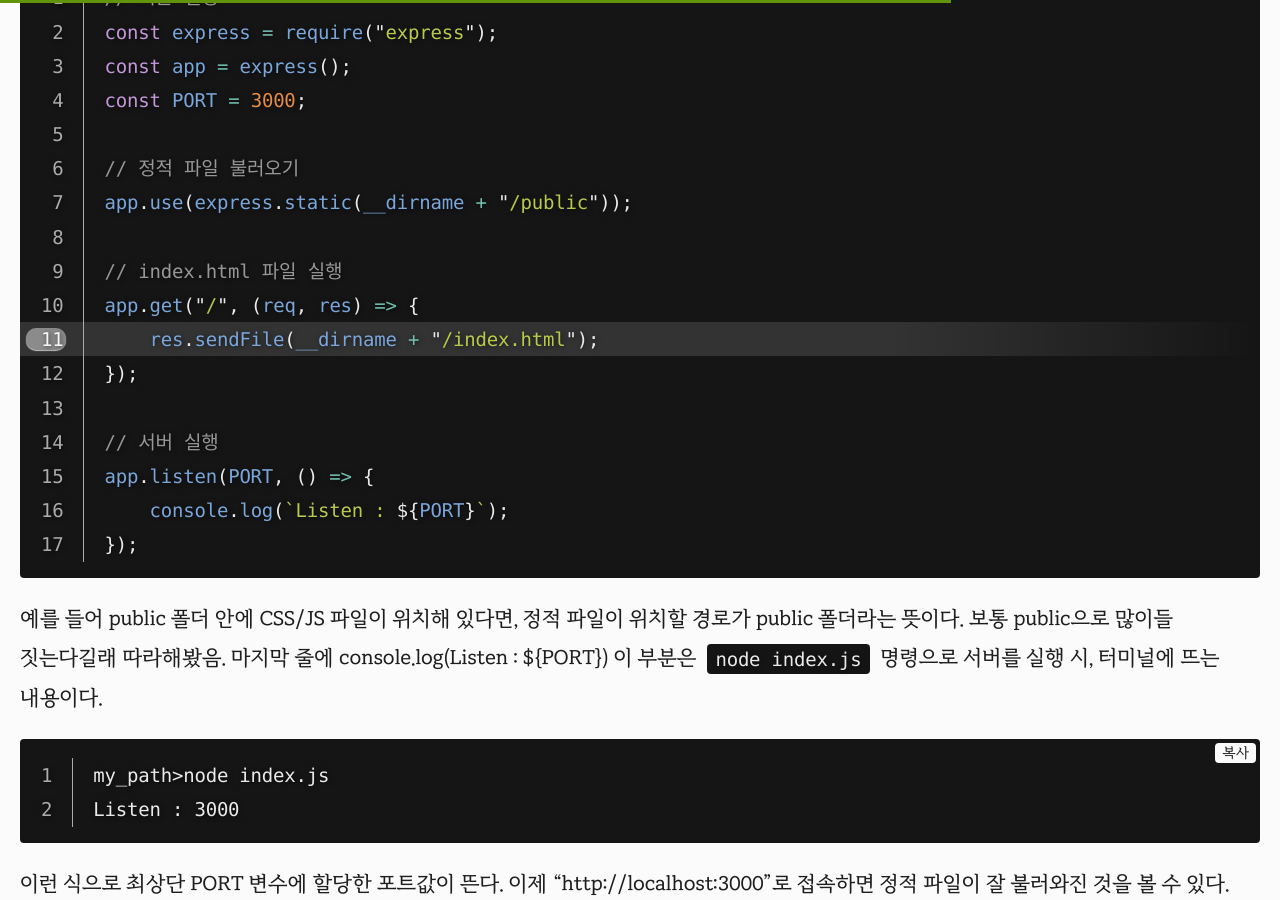
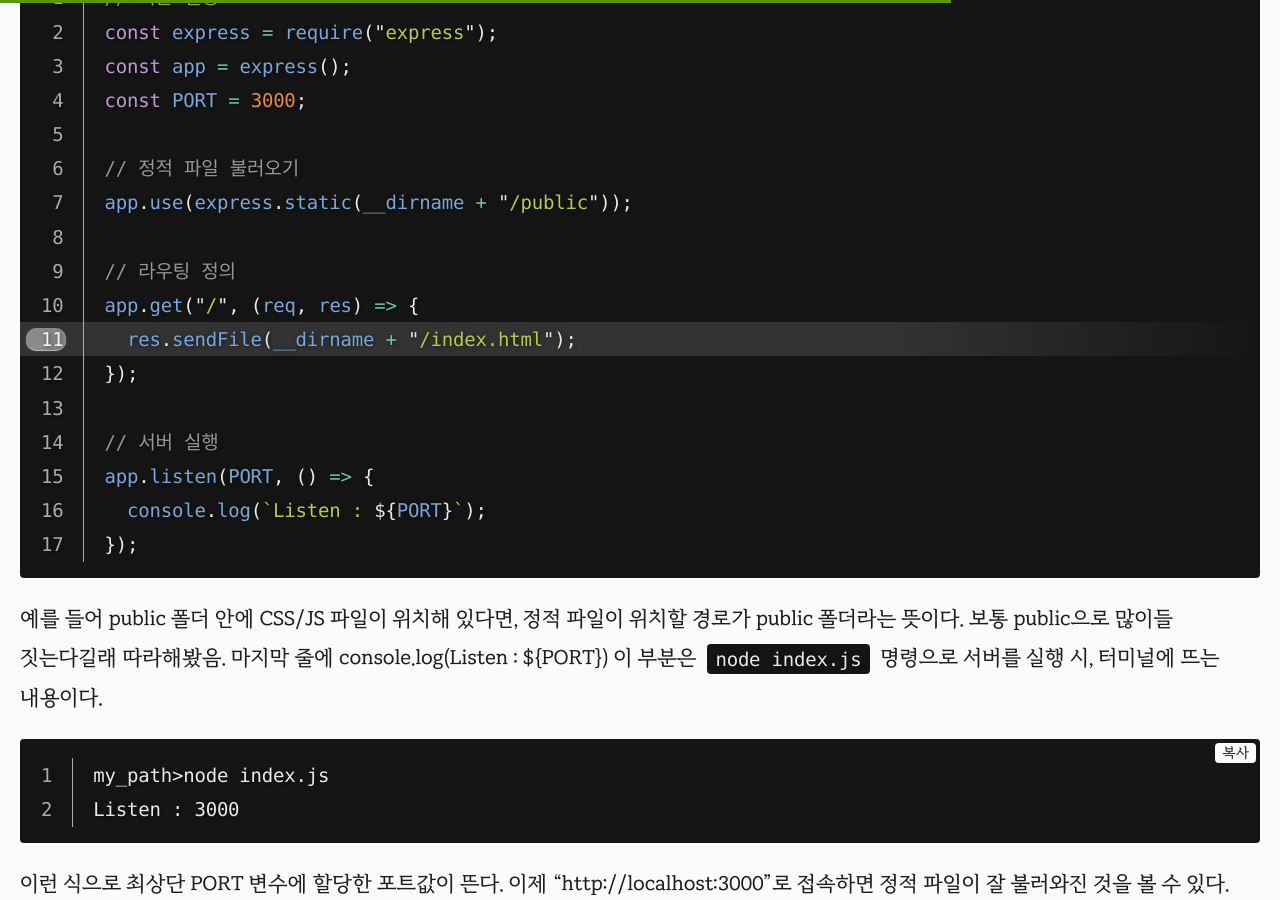
Before and after one commit to selosele/selosele.github.io, a Jekyll site: the page built from _posts/2020-11-23-nodejs-create-webserver.md, in a window 1280 px wide and 900 px high, scrolled down 2662 px. Built offline with Jekyll 4.4.1, drawn with Linux system fonts in a browser that asks for light colours; comment, search, counter and statistics services are not loaded.

Commit message:
내용 수정

````diff
--- a/_posts/2020-11-23-nodejs-create-webserver.md
+++ b/_posts/2020-11-23-nodejs-create-webserver.md
@@ -80,14 +79,14 @@ const PORT = 3000;
 // 정적 파일 불러오기
 app.use(express.static(__dirname + "/public"));
 
-// index.html 파일 실행
+// 라우팅 정의
 app.get("/", (req, res) => {
-    res.sendFile(__dirname + "/index.html");
+  res.sendFile(__dirname + "/index.html");
 });
 
 // 서버 실행
 app.listen(PORT, () => {
-    console.log(`Listen : ${PORT}`);
+  console.log(`Listen : ${PORT}`);
 });
 ```
 
@@ -102,10 +101,10 @@ Listen : 3000
 
 **참고 링크**
 
-* [네트워크 애플리케이션을 위한 자바스크립트 런타임 환경](https://poiemaweb.com/nodejs-basics){:target="_blank"}
-* [express & static파일 폴더 설정](https://velog.io/@hwang-eunji/nodejs-6-express-static%ED%8C%8C%EC%9D%BC-%ED%8F%B4%EB%8D%94-%EC%84%A4%EC%A0%95){:target="_blank"}
-* [[NodeJS] Node.js로 웹 서버 만들기 2 - 서버에서 파일 받기](https://ebbnflow.tistory.com/209?category=745851){:target="_blank"}
-* [NodeJS 정적파일 읽는 방법, 웹페이지, 이미지, CSS 파일 읽는 방법](https://mainia.tistory.com/5707){:target="_blank"}
-* [Express-정적파일을 서비스 하는 법](https://wayhome25.github.io/nodejs/2017/02/18/nodejs-08-express-static/){:target="_blank"}
-* [express에서 하위 경로로 라우팅하기](https://blog.outsider.ne.kr/938){:target="_blank"}
-* [Sending whole folder content to client with express](https://stackoverflow.com/questions/40509666/sending-whole-folder-content-to-client-with-express){:target="_blank"}
+- [네트워크 애플리케이션을 위한 자바스크립트 런타임 환경](https://poiemaweb.com/nodejs-basics){:target="_blank"}
+- [express & static파일 폴더 설정](https://velog.io/@hwang-eunji/nodejs-6-express-static%ED%8C%8C%EC%9D%BC-%ED%8F%B4%EB%8D%94-%EC%84%A4%EC%A0%95){:target="_blank"}
+- [[NodeJS] Node.js로 웹 서버 만들기 2 - 서버에서 파일 받기](https://ebbnflow.tistory.com/209?category=745851){:target="_blank"}
+- [NodeJS 정적파일 읽는 방법, 웹페이지, 이미지, CSS 파일 읽는 방법](https://mainia.tistory.com/5707){:target="_blank"}
+- [Express-정적파일을 서비스 하는 법](https://wayhome25.github.io/nodejs/2017/02/18/nodejs-08-express-static/){:target="_blank"}
+- [express에서 하위 경로로 라우팅하기](https://blog.outsider.ne.kr/938){:target="_blank"}
+- [Sending whole folder content to client with express](https://stackoverflow.com/questions/40509666/sending-whole-folder-content-to-client-with-express){:target="_blank"}
````
Also changed, not shown: other parts of _posts/2020-11-23-nodejs-create-webserver.md (+0 -1 lines).
